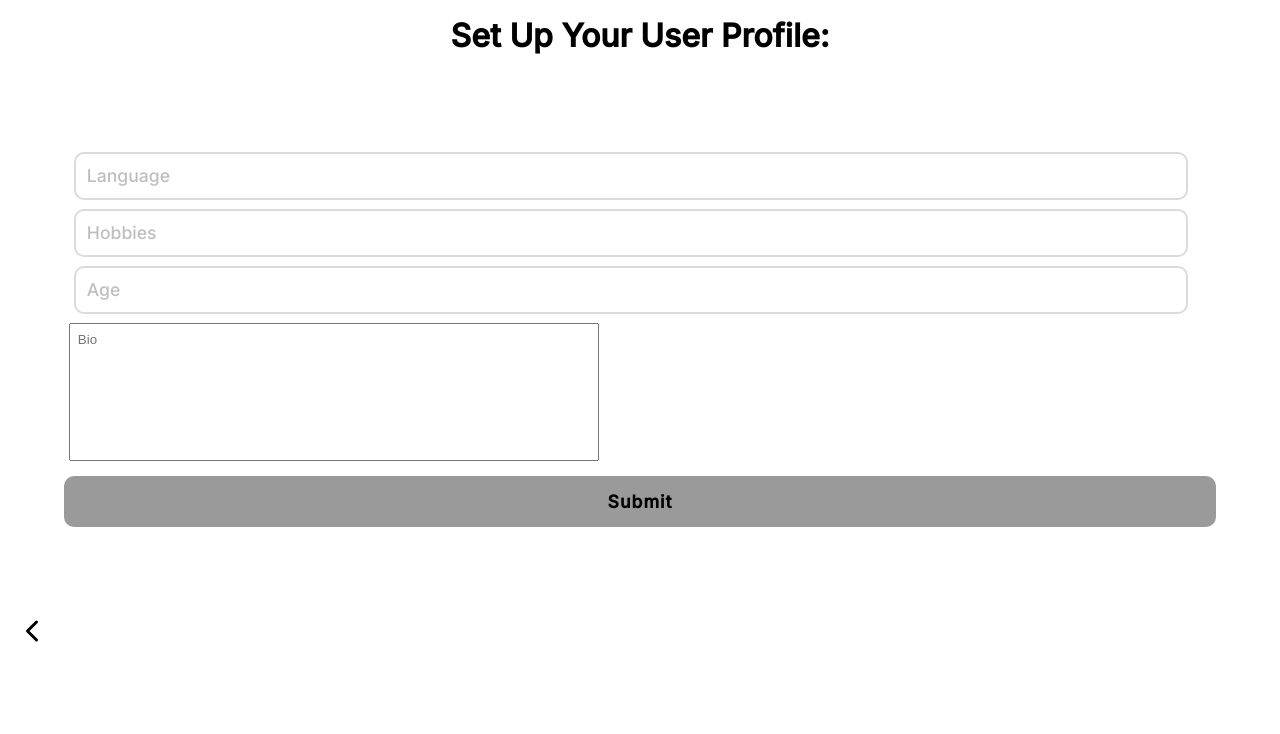
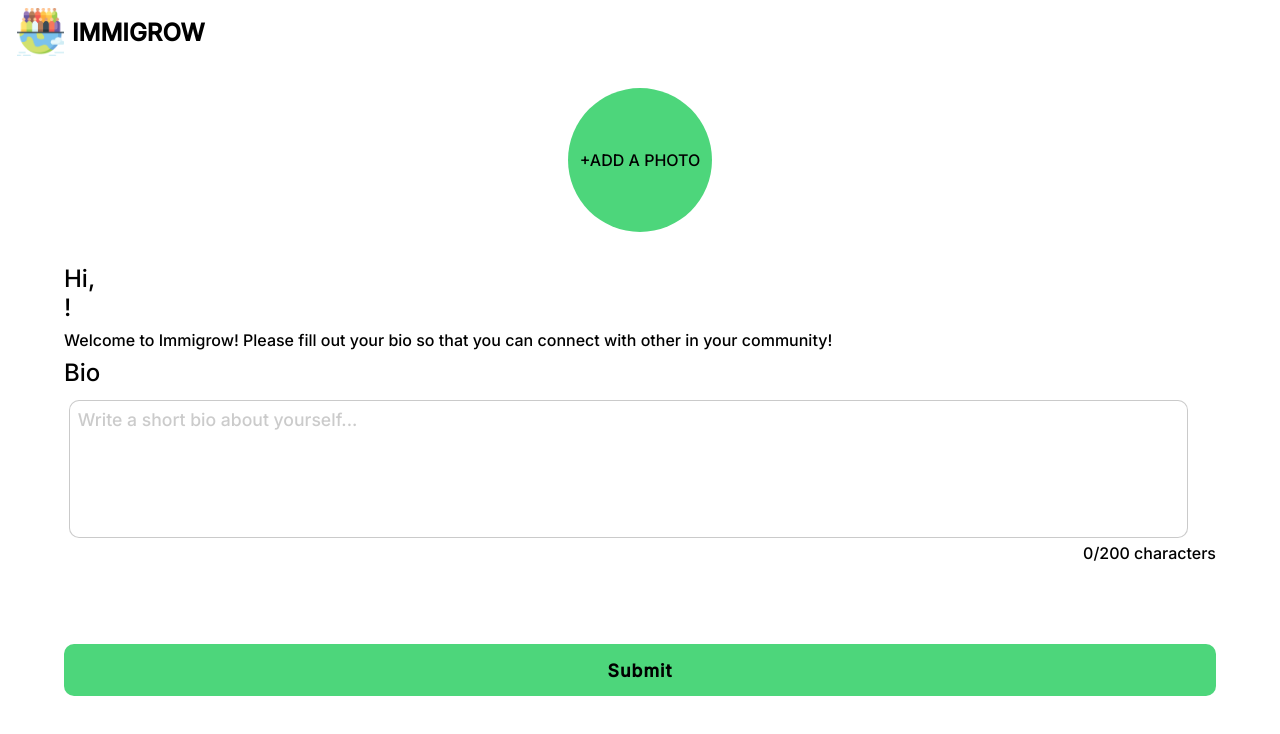
Before and after one commit to uwitdat/hackathon-immigrow-react, a React (Create React App) app: page /details in a window 1280 px wide. Shown: the top 734 px of the page. Built offline with nearby package versions, Linux system fonts and the light colour scheme.

Commit message:
next page

```diff
--- a/src/components/LandingPage/LandingPage.css
+++ b/src/components/LandingPage/LandingPage.css
@@ -31,7 +31,6 @@
 }
 
 .Login-logo {
-  border: 1px solid black;
   height: 6rem;
   width: 6rem;
   border-radius: 50%;
@@ -61,7 +60,7 @@
   letter-spacing: 1px;
   font-weight: bolder;
   color: rgb(0, 0, 0);
-  background-color: rgb(155, 154, 154);
+  background-color: rgb(77, 214, 123);
   font-family: "Inter", sans-serif;
 }
 
@@ -107,3 +106,8 @@
 #box {
   margin-right: 0.5rem;
 }
+
+#link {
+  color: blue;
+  text-decoration: underline;
+}
--- a/src/components/LandingPage/LandingPage.js
+++ b/src/components/LandingPage/LandingPage.js
@@ -30,7 +30,7 @@ const LandingPage = () => {
         <div className='logo-title'>
 
           <div className="Login-logo">
-            <p>Logo</p>
+            <img style={{ height: '6rem' }} alt='logo' src='imigrow.png'></img>
           </div>
           <div className='LandingPage-title-container'>
             <h1 className='LandingPage-h1'>IMMIGROW</h1>
@@ -72,7 +72,7 @@ const LandingPage = () => {
             />
             <div className='terms-agree'>
               <input type='checkbox' id="box" />
-              <p>I agree to the terms of service & security policy</p>
+              <p>I agree to the <span id='link'>terms of service</span> & <span id='link'>security policy</span></p>
             </div>
 
             <button type="submit" className="Login-btn">
--- a/src/components/SignupPage/SignupPage.css
+++ b/src/components/SignupPage/SignupPage.css
@@ -59,7 +59,7 @@
 
 .Signup-btn {
   border: 1px solid transparent;
-  background-color: rgb(179, 179, 179);
+  background-color: rgb(77, 214, 123);
   border-radius: 5px;
   width: 45vw;
   padding: 0.7rem 0;
--- a/src/components/SignupPage/SignupPage.js
+++ b/src/components/SignupPage/SignupPage.js
@@ -8,7 +8,7 @@ const SignupPage = () => {
     return (
         <div className='Signup-container'>
             <div className='immigrow-logo'>
-                <p>LOGO</p>
+                <img style={{ height: '8rem' }} alt='logo' src='imigrow.png'></img>
             </div>
             <h1 className='Signup-title'>IMMIGROW</h1>
             <p className='can'>Canada</p>
--- a/src/components/UserDetailsPage/UserDetails.css
+++ b/src/components/UserDetailsPage/UserDetails.css
@@ -6,27 +6,70 @@
 }
 
 .UserDetails-title {
-  margin-top: 1rem;
+  font-size: 1.5rem;
+  margin-left: 0.5rem;
 }
 
 .UserDetails-form-container {
-  height: 70%;
   display: flex;
   justify-content: center;
   align-items: center;
 }
 
+textarea::-webkit-input-placeholder {
+  color: rgba(92, 92, 92, 0.322);
+}
+
 .DetailsPage-txt-area {
+  border-radius: 10px;
+  border-color: rgba(92, 92, 92, 0.322);
   display: block;
   padding: 0.5rem;
-  width: 40vw;
+  width: 86vw;
   height: 15vh;
   margin: 0.3rem;
   resize: none;
-  font-family: sans-serif;
+  font-size: 1.1rem;
+  font-family: "Inter", sans-serif;
 }
-
+.char-remain {
+  display: flex;
+  justify-content: flex-end;
+  margin-bottom: 4.5rem;
+}
 .btn-container {
   width: 100vw;
   display: flex;
 }
+.UserDetails-header {
+  display: flex;
+  width: 98vw;
+  align-items: center;
+  margin-top: 0.5rem;
+  margin-left: 0.5rem;
+}
+
+.text-info-User {
+  display: flex;
+  flex-direction: column;
+  width: 90vw;
+  justify-content: flex-start;
+  text-align: start;
+  align-items: flex-start;
+}
+
+.Details-txt {
+  font-size: 1.5rem;
+}
+
+.img-contain {
+  margin-top: 2rem;
+  display: flex;
+  justify-content: center;
+  align-items: center;
+  background-color: rgb(77, 214, 123);
+  border-radius: 50%;
+  height: 9rem;
+  width: 9rem;
+  margin-bottom: 2rem;
+}
--- a/src/components/UserDetailsPage/UserDetailsPage.js
+++ b/src/components/UserDetailsPage/UserDetailsPage.js
@@ -1,6 +1,5 @@
 import "./UserDetails.css";
-import { IoChevronBackOutline } from "react-icons/io5";
-import { Link } from "react-router-dom";
+
 import { useContext, useState } from "react";
 import { UserContext } from "../UserContext/UserContext";
 import { useHistory } from "react-router-dom";
@@ -8,68 +7,62 @@ import { useHistory } from "react-router-dom";
 const UserDetailsPage = () => {
   const { user, setUser } = useContext(UserContext);
 
-  console.log("USER DETAILS", user);
-
-  const [lan, setLan] = useState("");
-  const [hobbies, setHobbies] = useState("");
-  const [age, setAge] = useState("");
   const [bio, setBio] = useState("");
+  const [char, setChar] = useState(0)
   const history = useHistory();
 
   const handleAddDetails = (e) => {
     e.preventDefault();
     setUser({
       ...user,
-      language: lan,
-      hobbies: hobbies,
-      age: age,
+
       bio: bio
     });
     history.push("/homepage");
   };
 
+  const handleSetBio = (e) => {
+    setBio(e.target.value)
+    setChar(char + 1)
+  }
+
+
   return (
     <div className="UserDetails-container">
-      <h1 className="UserDetails-title">Set Up Your User Profile:</h1>
+      <div className='UserDetails-header'>
+        <img style={{ height: '3rem' }} alt='logo' src='imigrow.png'></img>
+        <h1 className="UserDetails-title">IMMIGROW</h1>
+      </div>
 
+      <div className='img-upload'>
+        <div className='img-contain'>
+          <p><span>&#43;</span>ADD A PHOTO</p>
+        </div>
+      </div>
+      <div className='text-info-User'>
+        <p className='Details-txt'>Hi,</p>
+        <p className='Details-txt margin-btn'>{user.name}!</p>
+        <p className='margin-btn'>Welcome to Immigrow! Please fill out your bio so that you can connect with other in your community!</p>
+        <p className='Details-txt margin-btn'>Bio</p>
+      </div>
       <div className="UserDetails-form-container">
+
         <form onSubmit={handleAddDetails}>
-          <input
-            className="Login-input"
-            type="text"
-            placeholder="Language"
-            value={lan}
-            onChange={(e) => setLan(e.target.value)}
-          />
-          <input
-            className="Login-input"
-            type="text"
-            placeholder="Hobbies"
-            value={hobbies}
-            onChange={(e) => setHobbies(e.target.value)}
-          />
-          <input
-            className="Login-input"
-            type="text"
-            placeholder="Age"
-            value={age}
-            onChange={(e) => setAge(e.target.value)}
-          />
+
           <textarea
             className="DetailsPage-txt-area"
-            placeholder="Bio"
+            placeholder="Write a short bio about yourself..."
             value={bio}
-            onChange={(e) => setBio(e.target.value)}
+            onChange={handleSetBio}
           ></textarea>
+          <div className='char-remain'>
+            <p>{char}/200 characters</p>
+
+          </div>
           <button type="submit" className="Login-btn">
             Submit
           </button>
         </form>
-      </div>
-      <div className="btn-container">
-        <Link to="/">
-          <IoChevronBackOutline className="back-btn" />
-        </Link>
       </div>
     </div>
   );
--- a/src/styles.css
+++ b/src/styles.css
@@ -18,3 +18,7 @@
 .back-btn:hover {
   cursor: pointer;
 }
+
+.margin-btn {
+  margin-bottom: 0.5rem;
+}
```
Also changed, not shown: public/imigrow.png (added).
